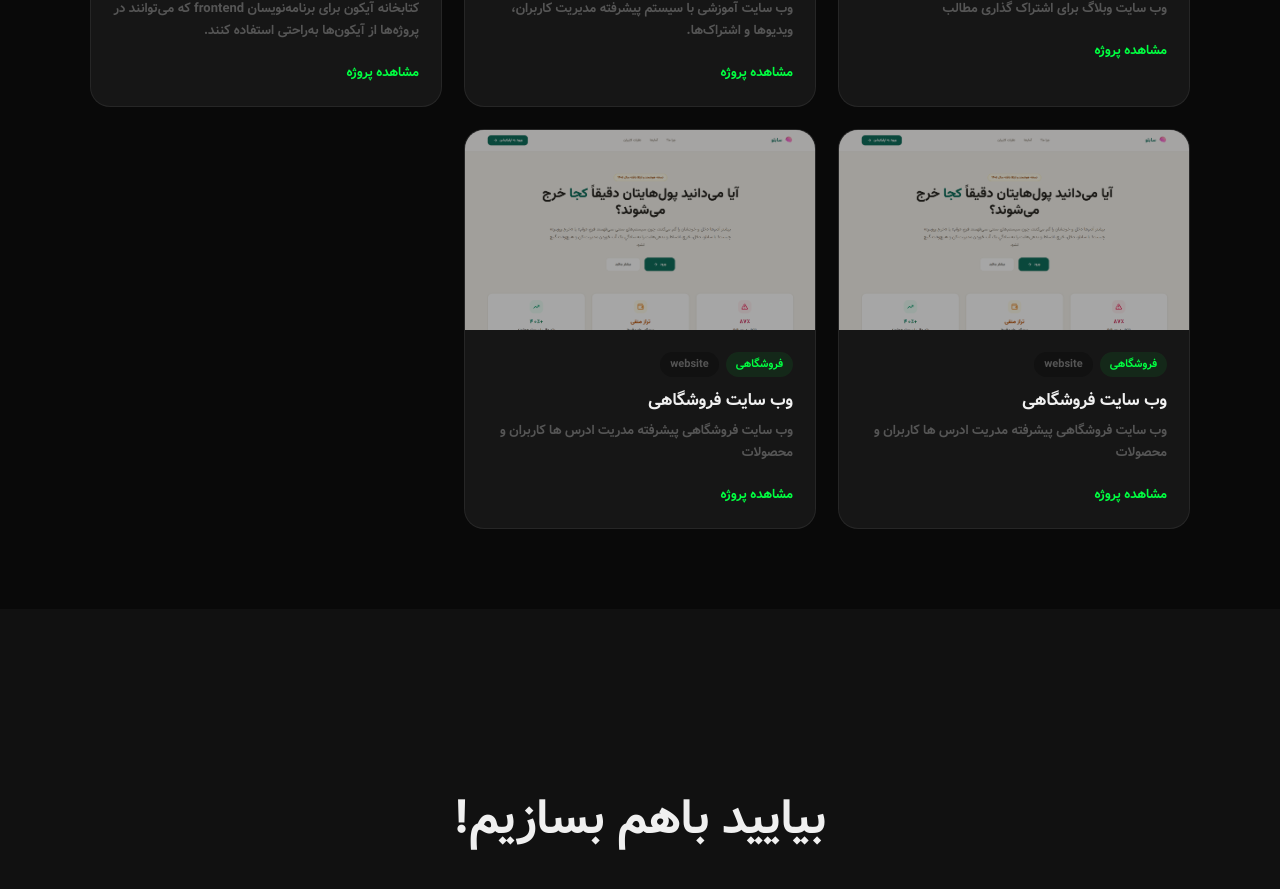
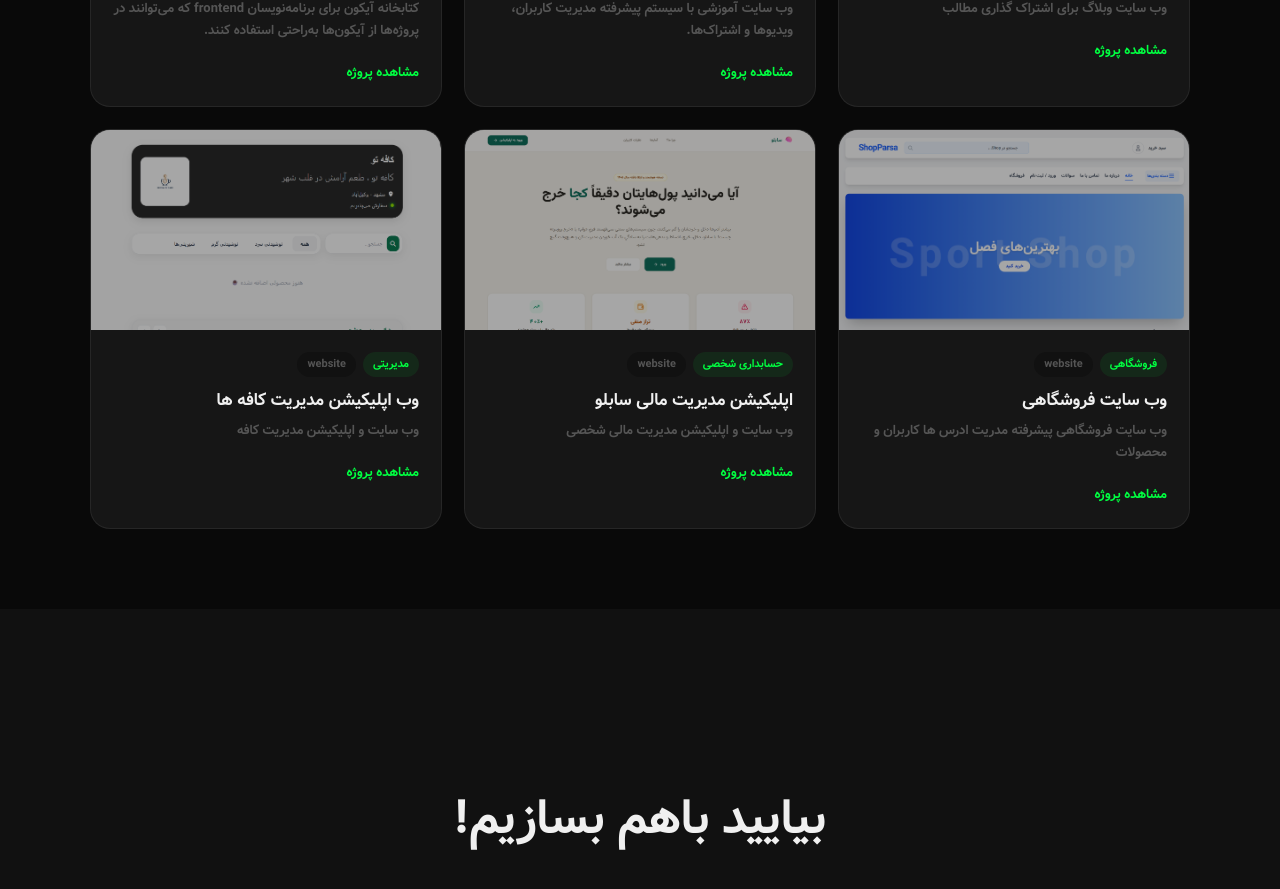
Before and after one commit to parsaasadzadeh/parsaasadzadeh, a Next.js app: page / in a window 1280 px wide. Shown: the part 1840-2729 px from the top of the page. Built offline with nearby package versions, Linux system fonts and the light colour scheme.

Commit message:
Update Projects.jsx

```diff
--- a/src/components/Sections/Projects.jsx
+++ b/src/components/Sections/Projects.jsx
@@ -28,16 +28,23 @@ const projects = [
     category: "فروشگاهی",
     tag: "website",
     description: "وب سایت فروشگاهی پیشرفته مدریت ادرس ها کاربران و محصولات ",
+    image: "./shopparsa.png",
+    link: "https://shop-frontend-six-beta.vercel.app",
+  },    {
+    title: "اپلیکیشن مدیریت مالی سابلو ",
+    category: "حسابداری شخصی",
+    tag: "website",
+    description: "وب سایت و اپلیکیشن مدیریت مالی شخصی",
     image: "./sablo.png",
-    link: "#",
-  },    {
-    title: "وب سایت فروشگاهی ",
-    category: "فروشگاهی",
+    link: "https://sablo.ir",
+  }, {
+    title: "وب اپلیکیشن مدیریت کافه ها",
+    category: "مدیریتی",
     tag: "website",
-    description: "وب سایت فروشگاهی پیشرفته مدریت ادرس ها کاربران و محصولات ",
-    image: "./sablo.png",
-    link: "https",
-  },
+    description: "وب سایت و اپلیکیشن مدیریت کافه ",
+    image: "./cafeto.png",
+    link: "https://cafeto-client.vercel.app",
+  }
 ];
 export default function Projects() {
   return (
```
